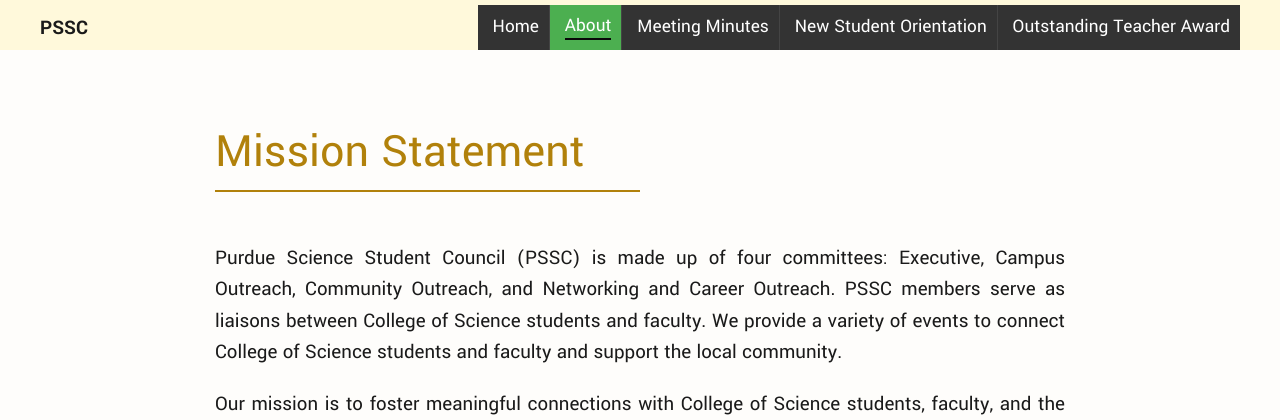
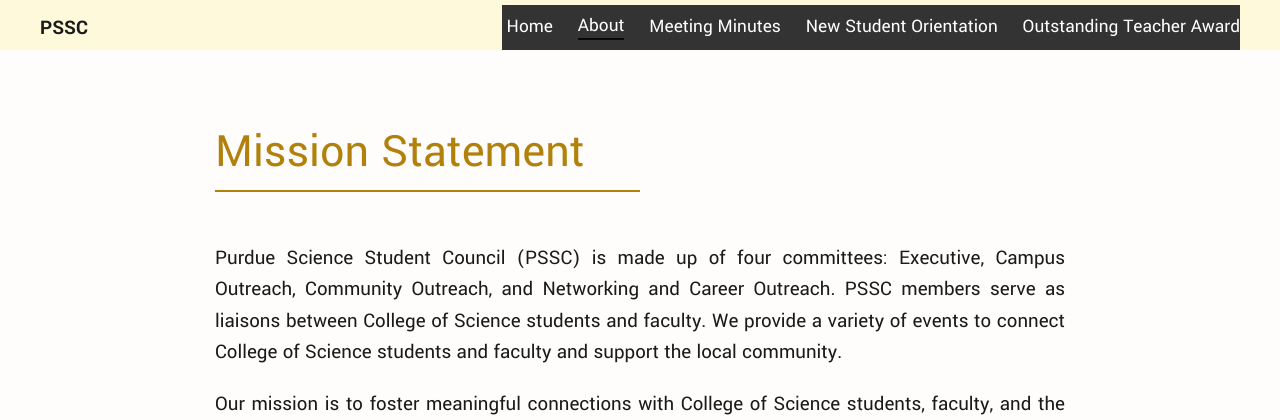
Before and after one commit to Purdue-Science-Student-Council/website, a PHP site: page /about.html in a window 1280 px wide. Shown: the top 420 px of the page. Run offline with PHP 8.4, Linux system fonts and the light colour scheme.

Commit message:
Remove colors from navbar components

```diff
--- a/styles/css/main.css
+++ b/styles/css/main.css
@@ -732,18 +732,8 @@
     z-index: 1;
   }
 
-  .nav-bar-item {
-    padding: 10px;
-    margin: 0;
-    border-left: 1px solid #444;
-  }
-
   .nav-bar-item:first-child {
     border-left: none;
-  }
-
-  .nav-bar-item-active {
-    background-color: #4CAF50;
   }
 
   .nav-bar-item-a {
```
